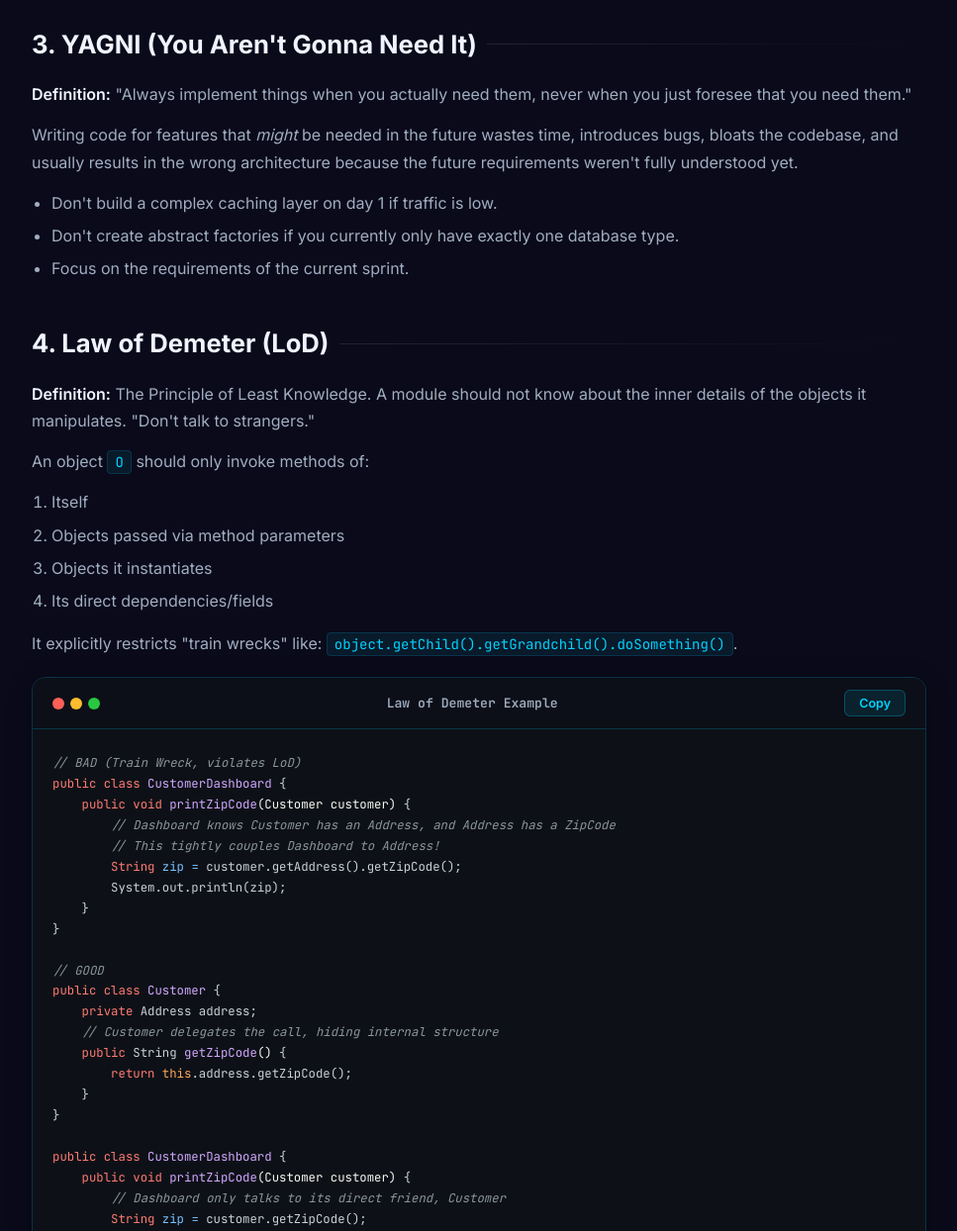
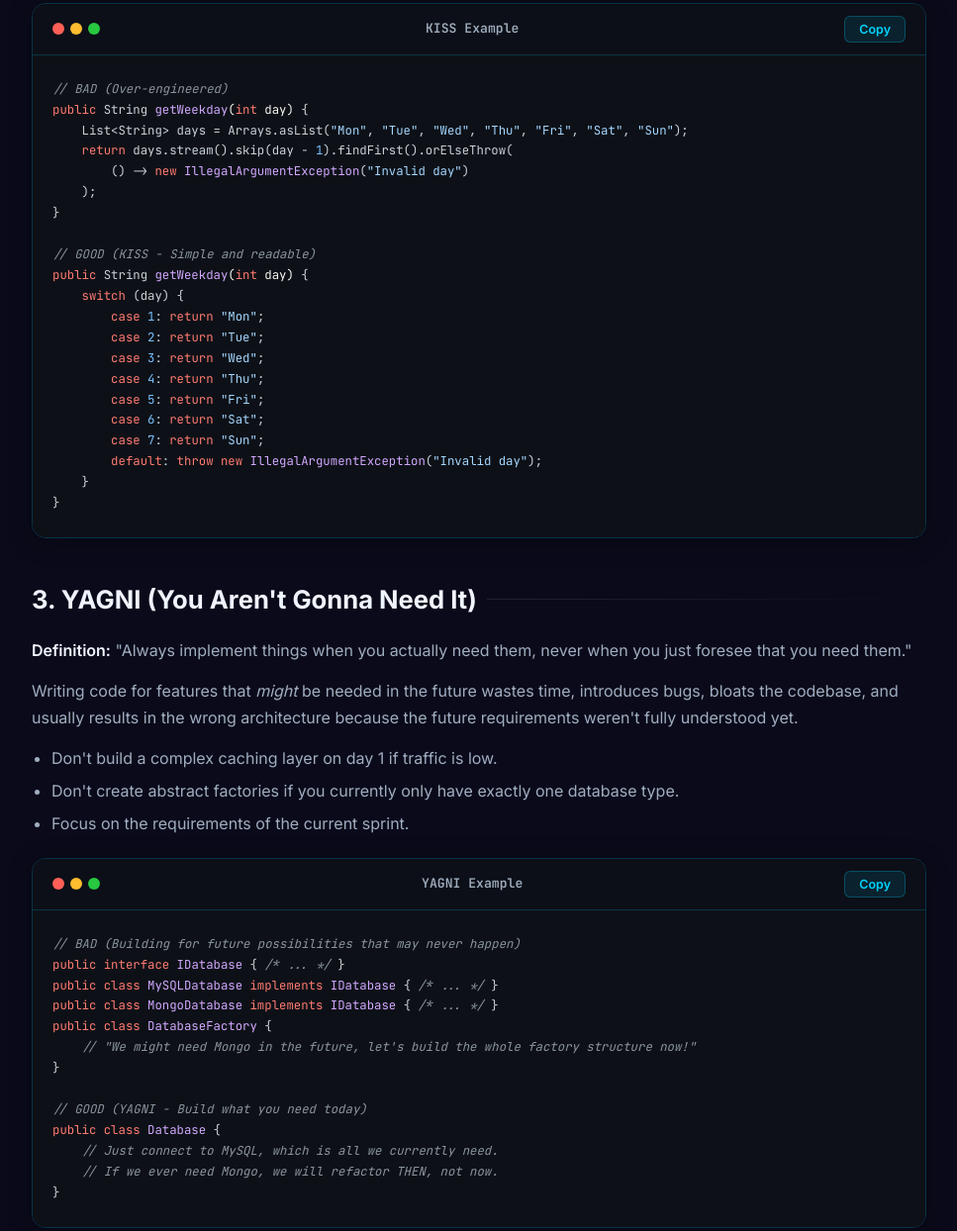
Before and after one commit to Nitesh123-Nits/Design_Pattern, a plain HTML site: page pages/principles/index.html in a window 1280 px wide. Shown: the part 1662-2906 px from the top of the page at 99% size, without its empty margins (296-1263 px from the left). Drawn offline with nearby package versions, Linux system fonts and the light colour scheme.

Commit message:
feat: Add Java code snippets for KISS, YAGNI, and Aggregation vs Composition

```diff
--- a/pages/principles/index.html
+++ b/pages/principles/index.html
@@ -76,6 +76,31 @@ public void updateUser(User user) {
       <h2>2. KISS (Keep It Simple, Stupid)</h2>
       <p><strong>Definition:</strong> Most systems work best if they are kept simple rather than made complicated. Simplicity should be a key goal in design.</p>
       <p>Do not use advanced design patterns, complex reflections, or massive generic structures when a simple <code>if-else</code> or standard loop solves the problem effectively and is easier for the next developer to read.</p>
+
+      <div class="code-block">
+        <div class="code-header"><div class="code-dots"><span></span><span></span><span></span></div><span class="code-title">KISS Example</span><button class="copy-btn">Copy</button></div>
+        <pre><code class="language-java">// BAD (Over-engineered)
+public String getWeekday(int day) {
+    List&lt;String&gt; days = Arrays.asList("Mon", "Tue", "Wed", "Thu", "Fri", "Sat", "Sun");
+    return days.stream().skip(day - 1).findFirst().orElseThrow(
+        () -&gt; new IllegalArgumentException("Invalid day")
+    );
+}
+
+// GOOD (KISS - Simple and readable)
+public String getWeekday(int day) {
+    switch (day) {
+        case 1: return "Mon";
+        case 2: return "Tue";
+        case 3: return "Wed";
+        case 4: return "Thu";
+        case 5: return "Fri";
+        case 6: return "Sat";
+        case 7: return "Sun";
+        default: throw new IllegalArgumentException("Invalid day");
+    }
+}</code></pre>
+      </div>
     </section>
 
     <!-- 3. YAGNI -->
@@ -88,6 +113,23 @@ public void updateUser(User user) {
         <li>Don't create abstract factories if you currently only have exactly one database type.</li>
         <li>Focus on the requirements of the current sprint.</li>
       </ul>
+
+      <div class="code-block">
+        <div class="code-header"><div class="code-dots"><span></span><span></span><span></span></div><span class="code-title">YAGNI Example</span><button class="copy-btn">Copy</button></div>
+        <pre><code class="language-java">// BAD (Building for future possibilities that may never happen)
+public interface IDatabase { /* ... */ }
+public class MySQLDatabase implements IDatabase { /* ... */ }
+public class MongoDatabase implements IDatabase { /* ... */ }
+public class DatabaseFactory {
+    // "We might need Mongo in the future, let's build the whole factory structure now!"
+}
+
+// GOOD (YAGNI - Build what you need today)
+public class Database {
+    // Just connect to MySQL, which is all we currently need.
+    // If we ever need Mongo, we will refactor THEN, not now.
+}</code></pre>
+      </div>
     </section>
 
     <!-- 4. Law of Demeter -->
@@ -212,6 +254,29 @@ class Duck {
         </table>
       </div>
 
+      <div class="code-block">
+        <div class="code-header"><div class="code-dots"><span></span><span></span><span></span></div><span class="code-title">Composition vs Aggregation</span><button class="copy-btn">Copy</button></div>
+        <pre><code class="language-java">// 1. COMPOSITION (Strong, Part-of)
+public class House {
+    private final Room room;
+
+    public House() {
+        // Room is created inside. If House is garbage collected, Room dies too.
+        this.room = new Room();
+    }
+}
+
+// 2. AGGREGATION (Weak, Has-a)
+public class Department {
+    private final List&lt;Professor&gt; professors;
+
+    public Department(List&lt;Professor&gt; professors) {
+        // Professors are passed in. If Department closes, Professors still exist.
+        this.professors = professors;
+    }
+}</code></pre>
+      </div>
+
     </section>
 
     <footer class="site-footer">
```
